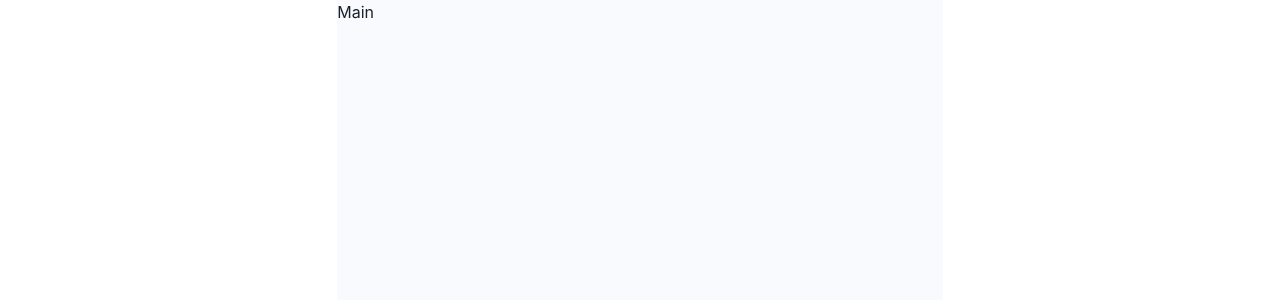
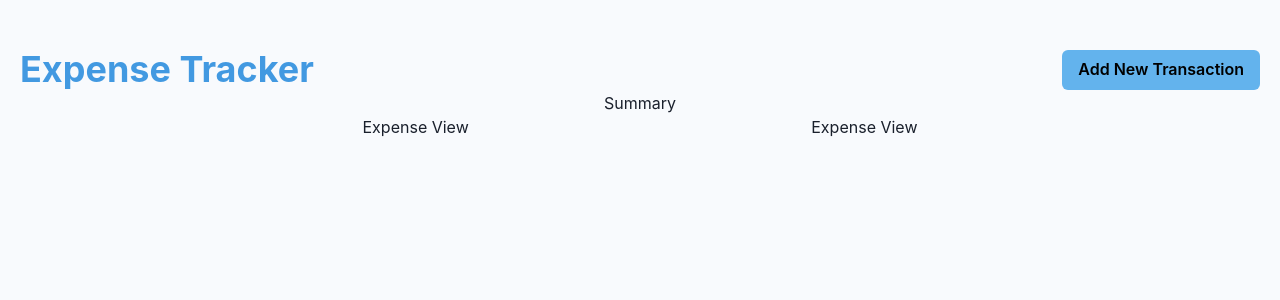
Before and after one commit to BuickSalesman/practice-expense-tracker, a React (Vite) app: page / in a window 1280 px wide. Shown: the top 300 px of the page. Built offline with nearby package versions, Linux system fonts and the light colour scheme.

Commit message:
put together some basic component structure

```diff
--- a/src/App.jsx
+++ b/src/App.jsx
@@ -9,7 +9,7 @@ function App() {
   const [count, setCount] = useState(0);
 
   return (
-    <Container bg={"#f8fafd"} maxw={"Container.3xl"} height={"100vh"} p={"0"}>
+    <Container bg={"#f8fafd"} maxW={"Container.3xl"} height={"100vh"} p={"0"}>
       <Flex height={"full"}>
         <Box height={"full"} flex={5} w={["20%", "30%", "20%", "50%", "60%"]}>
           <Main />
@@ -20,3 +20,5 @@ function App() {
 }
 
 export default App;
+
+//RETURN TO VIDEO AT 7:52:00
--- /dev/null
+++ b/src/components/expense-view/index.jsx
@@ -0,0 +1,3 @@
+export default function ExpenseView() {
+  return <h1>Expense View</h1>;
+}
--- a/src/components/main/index.jsx
+++ b/src/components/main/index.jsx
@@ -1,3 +1,31 @@
+import { Button, Flex, Heading } from "@chakra-ui/react";
+import Summary from "../summary";
+import ExpenseView from "../expense-view";
+import { rollupVersion } from "vite";
+
 export default function Main() {
-  return <div>Main</div>;
+  return (
+    <Flex textAlign={"center"} flexDirection={"column"} pr={"5"} pl={"5"}>
+      <Flex alignItems={"center"} justifyContent={"space-between"} mt={"12"}>
+        <Heading color={"blue.400"} display={["none", "block", "block", "block", "block"]}>
+          Expense Tracker
+        </Heading>
+        <Flex alignItems={"center"}>
+          <Button bg={"blue.300"} color={"black"} ml={"4"}>
+            Add New Transaction
+          </Button>
+        </Flex>
+      </Flex>
+      <Summary />
+      <Flex
+        w={"full"}
+        alignItems={"flex-start"}
+        justifyContent={"space-evenly"}
+        flexDirection={("column", "column", "column", "row", "row")}
+      >
+        <ExpenseView />
+        <ExpenseView />
+      </Flex>
+    </Flex>
+  );
 }
--- /dev/null
+++ b/src/components/summary/index.jsx
@@ -0,0 +1,3 @@
+export default function Summary() {
+  return <h1>Summary</h1>;
+}
```
